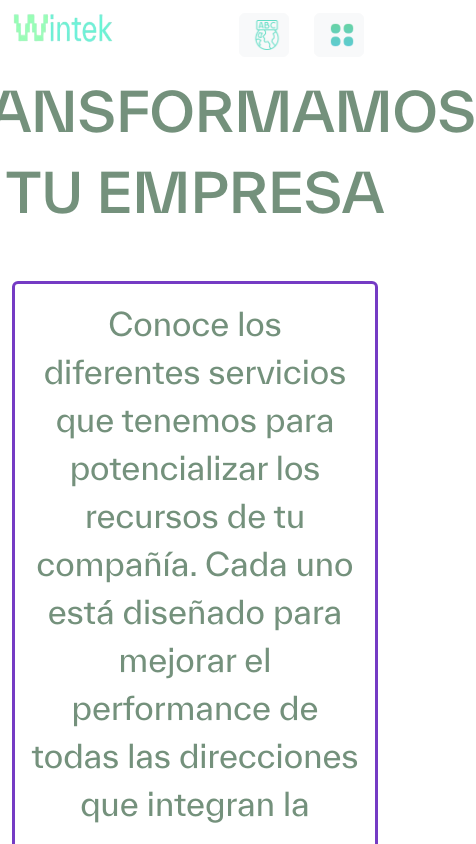
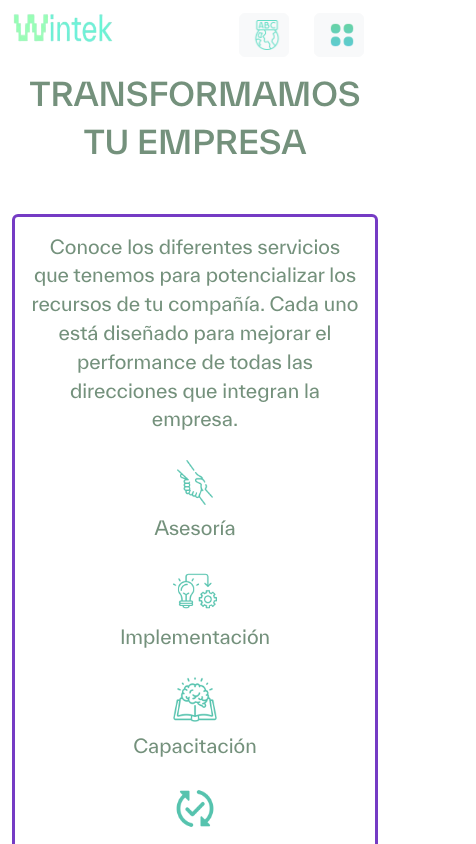
Before and after one commit to Wintekconsulting/wintek, a Next.js app: page /transformamos-tu-empresa in a window 390 px wide. Shown: the top 844 px of the page, 476 px wide, since content can reach past the window. Built offline with nearby package versions, Linux system fonts and the light colour scheme.

Commit message:
media query paginas bienvenidos y adn  ok

```diff
--- a/src/components/textCard/TextCard.jsx
+++ b/src/components/textCard/TextCard.jsx
@@ -6,8 +6,8 @@ function TextCard({title, text}) {
     <div className="container">
         <Card className={`${styles.containerSection} bootstrap-class`}>
         <Card.Body >
-            <p className="title">{title}</p>
-            <p className="text">{text}</p>
+            <p className={`title ${styles.title}`}>{title}</p>
+            <p className={`text ${styles.text}`}>{text}</p>
         </Card.Body>
         </Card>
     </div>
--- a/src/components/textCard/TextCard.module.css
+++ b/src/components/textCard/TextCard.module.css
@@ -1,8 +1,25 @@
 .containerSection{
-    margin: 2rem 0;
+    margin: 1.4rem 0;
     display: flex;
     border-color: var(--strongPurpleW);
     border-width:0.2rem;
     flex-direction: column;
     justify-content:center;
 }
+
+@media only screen and (max-width : 900px) {
+    .title{
+      font-size: 1.6rem;
+    }
+    .text{
+      font-size: 1.2rem;
+    }
+    .image {
+      width: 320px;
+      height: 220px;
+  }
+    .button{
+      font-size: 1.2rem;;
+     }
+
+}
--- a/src/pages/adn-wintek/adn.module.css
+++ b/src/pages/adn-wintek/adn.module.css
@@ -18,3 +18,20 @@
     width: 30rem;
     height: 45rem;
 }
+@media only screen and (max-width : 900px) {
+    .title{
+      font-size: 2rem;
+    }
+    .text{
+        font-size: 1.2rem;
+    }
+    .iconAdn{
+        width: 4rem;
+        height: 4rem;
+        padding:0.6rem;
+    }
+    .imgSemblanzas{
+        width: 280px;
+        height: 420px;
+    }
+}
--- /dev/null
+++ b/src/pages/bienvenidos/Bienvenidos.module.css
@@ -0,0 +1,5 @@
+@media only screen and (max-width : 900px) {
+    .title{
+      font-size: 2rem;
+    }
+}
--- a/src/pages/bienvenidos/index.jsx
+++ b/src/pages/bienvenidos/index.jsx
@@ -9,7 +9,7 @@ function Bienvenidos() {
     <div>
         <NavWintek/>
         <div className={styles.container}>
-        <p className="title">BIENVENIDOS</p>
+        <p className={`title ${styles.title}`}>BIENVENIDOS</p>
         {
         Textos.map((texts, index) => <TextCard key={index} {...texts} />)
         }
--- a/src/pages/compartimos-conocimiento/Compartimos.module.css
+++ b/src/pages/compartimos-conocimiento/Compartimos.module.css
@@ -13,18 +13,6 @@
     width: 10rem;
     height: 10rem;
     padding:1rem;
-}
-.title{
-    color: #320093;
-    font-size: 3.4rem;
-    font-family: Everett-medium;
-    display:flex;
-    justify-content: center;
-}
-.text{
-    color:  #320093;
-    font-size: 2rem;
-    font-family: Everett-regular;
 }
 .textLabel{
     color:  #320093;
@@ -48,3 +36,8 @@
     height: 60rem;
     padding: 6rem;
 }
+@media only screen and (max-width : 900px) {
+    .title{
+      font-size: 2rem;
+    }
+}
--- a/src/pages/compartimos-conocimiento/index.jsx
+++ b/src/pages/compartimos-conocimiento/index.jsx
@@ -10,7 +10,7 @@ function Compartimos() {
   return (
     <div>
         <NavWintek/>
-        <p  className="title">COMPARTIMOS CONOCIMIENTO</p>
+        <p className={`title ${styles.title}`}>COMPARTIMOS CONOCIMIENTO</p>
        <Container className={styles.containerSection}>
        <Row>
       {
--- a/src/pages/transformamos-tu-empresa/index.jsx
+++ b/src/pages/transformamos-tu-empresa/index.jsx
@@ -14,20 +14,20 @@ function transformamos() {
     <div>
         <NavWintek/>
         <div className="container">
-        <p className="title">TRANSFORMAMOS TU EMPRESA</p>
+        <p className={`title ${styles.title}`}>TRANSFORMAMOS TU EMPRESA</p>
         <Card  className={styles.containerSection}>
         <Card.Body className={styles.cardBody}>
-            <p className="text"> Conoce los diferentes servicios que tenemos para potencializar los recursos de tu compañía. Cada uno está diseñado para mejorar el performance de todas las direcciones que integran la empresa. </p>
+            <p className={`text ${styles.text}`}> Conoce los diferentes servicios que tenemos para potencializar los recursos de tu compañía. Cada uno está diseñado para mejorar el performance de todas las direcciones que integran la empresa. </p>
             <Image src={asesoria} className={styles.iconSection} width={200} height={200} alt="imagen icono"/>
-            <p className="text">Asesoría</p>
+            <p className={`text ${styles.text}`}>Asesoría</p>
             <Image src={implementa} className={styles.iconSection} width={200} height={200} alt="imagen icono"/>
-            <p className="text">Implementación</p>
+            <p className={`text ${styles.text}`}>Implementación</p>
             <Image src={capacita} className={styles.iconSection}  width={200} height={200} alt="imagen icono"/>
-            <p className="text">Capacitación</p>
+            <p className={`text ${styles.text}`}>Capacitación</p>
             <Image src={actualiza} className={styles.iconSection}  width={200} height={200} alt="imagen icono"/>
-            <p className="text">Actualización</p>
+            <p className={`text ${styles.text}`}>Actualización</p>
             <Image src={estrategia} className={styles.iconSection}  width={200} height={200} alt="imagen icono"/>
-            <p className="text">Estrategia 360º</p>
+            <p className={`text ${styles.text}`}>Estrategia 360º</p>
         </Card.Body>
         </Card>
 
--- a/src/pages/transformamos-tu-empresa/transformamos.module.css
+++ b/src/pages/transformamos-tu-empresa/transformamos.module.css
@@ -14,3 +14,16 @@
     height: 10rem;
     padding:1rem;
 }
+@media only screen and (max-width : 900px) {
+    .title{
+      font-size: 2rem;
+    }
+    .text{
+        font-size: 1.2rem;
+    }
+    .iconSection{
+        width: 4rem;
+        height: 4rem;
+        padding:0.6rem;
+    }
+}
```
Also changed, not shown: src/pages/adn-wintek/index.jsx (+15 -13 lines).
